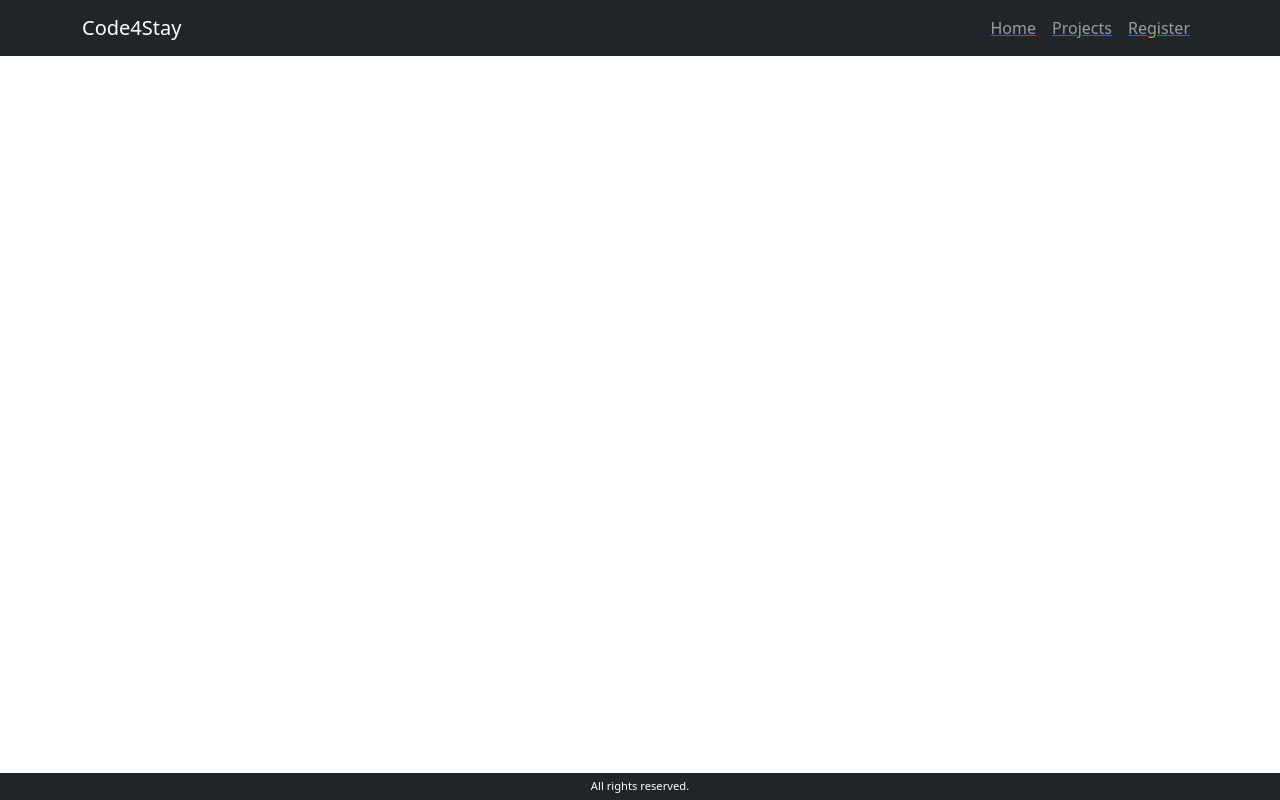
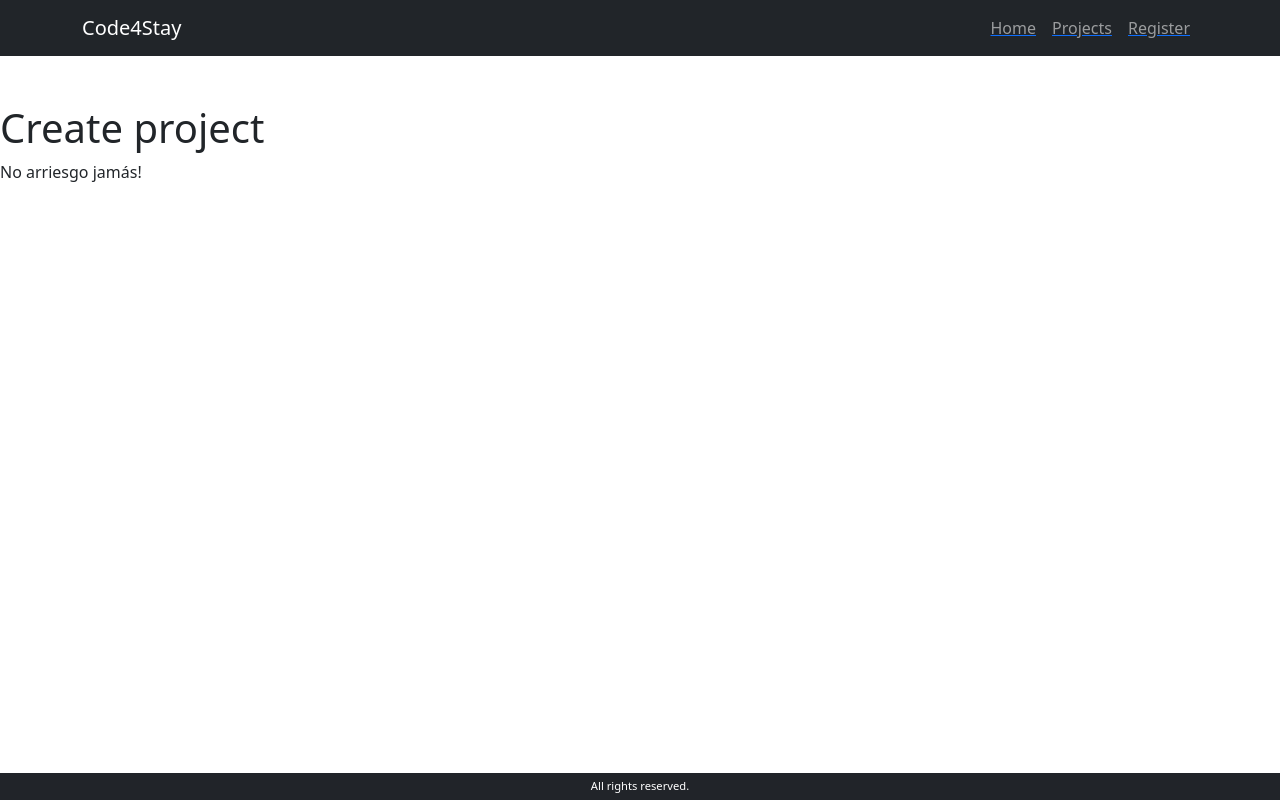
Before and after one commit to ghersf91/code4Stay-client, a React (Create React App) app: page /projects/create in a window 1280 px wide. Built offline with nearby package versions, Linux system fonts and the light colour scheme.

Commit message:
Create project page done (without form yet)

```diff
--- /dev/null
+++ b/src/Components/CreateProjectForm/CreateProjectForm.jsx
@@ -0,0 +1,8 @@
+const CreateProjectForm = () => {
+
+    return (
+        <p>No arriesgo jamás!</p>
+    )
+}
+
+export default CreateProjectForm
--- /dev/null
+++ b/src/Pages/CreateProjectPage/CreateProjectPage.jsx
@@ -0,0 +1,13 @@
+import CreateProjectForm from './../../Components/CreateProjectForm/CreateProjectForm'
+
+const CreateProjectPage = () => {
+
+    return (
+        <>
+            <h1>Create project</h1>
+            <CreateProjectForm />
+        </>
+    )
+}
+
+export default CreateProjectPage
--- a/src/Routes/AppRoutes.jsx
+++ b/src/Routes/AppRoutes.jsx
@@ -3,6 +3,7 @@ import { Route, Routes } from 'react-router-dom'
 import SignupPage from '../Pages/SignupPage/SignupPage'
 import HomePage from './../Pages/HomePage/HomePage'
 import ProjectsPage from './../Pages/ProjectsPage/ProjectsPage'
+import CreateProjectPage from './../Pages/CreateProjectPage/CreateProjectPage'
 
 
 const AppRoutes = () => {
@@ -16,9 +17,11 @@ const AppRoutes = () => {
                 <Route path="/projects" element={<ProjectsPage />} />
             </Routes>
             <Routes>
+                <Route path="/projects/create" element={<CreateProjectPage />} />
+            </Routes>
+            <Routes>
                 <Route path="/register" element={<SignupPage />} />
             </Routes>
-
         </>
 
     )
```
